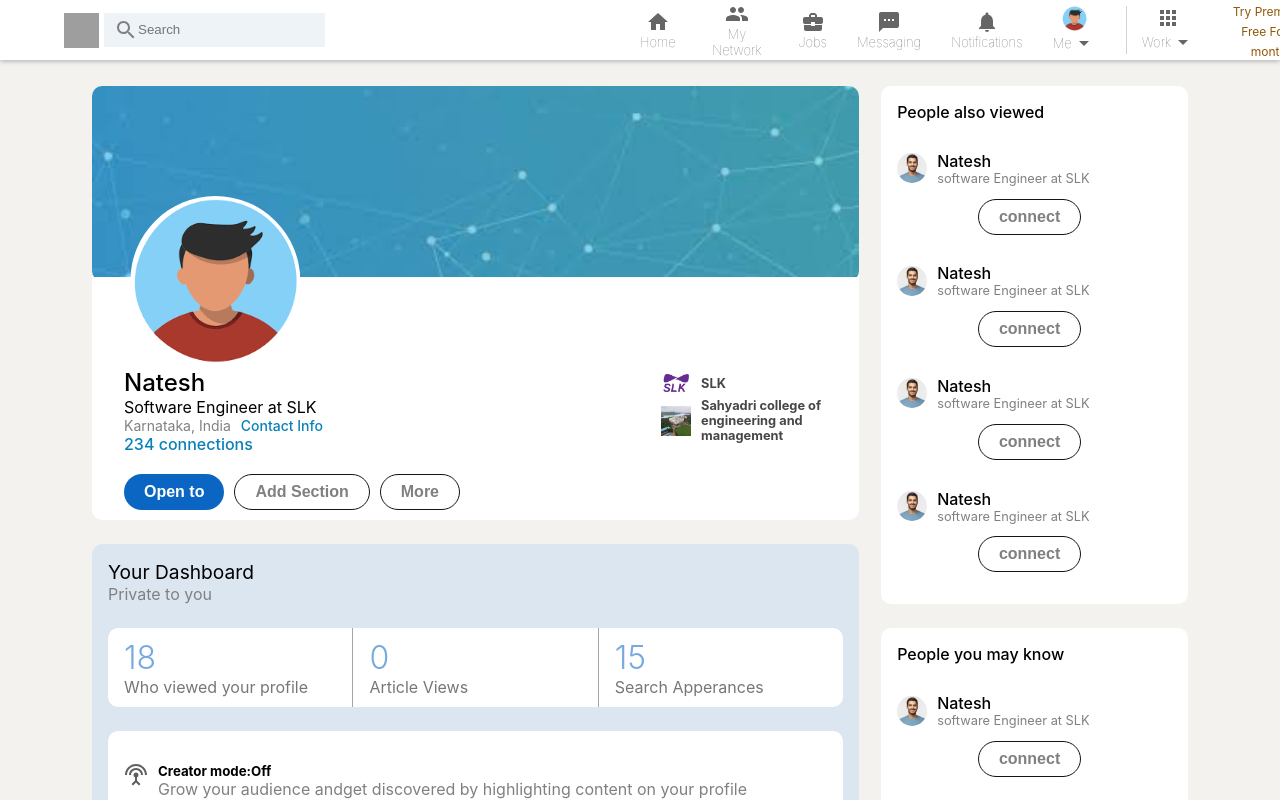
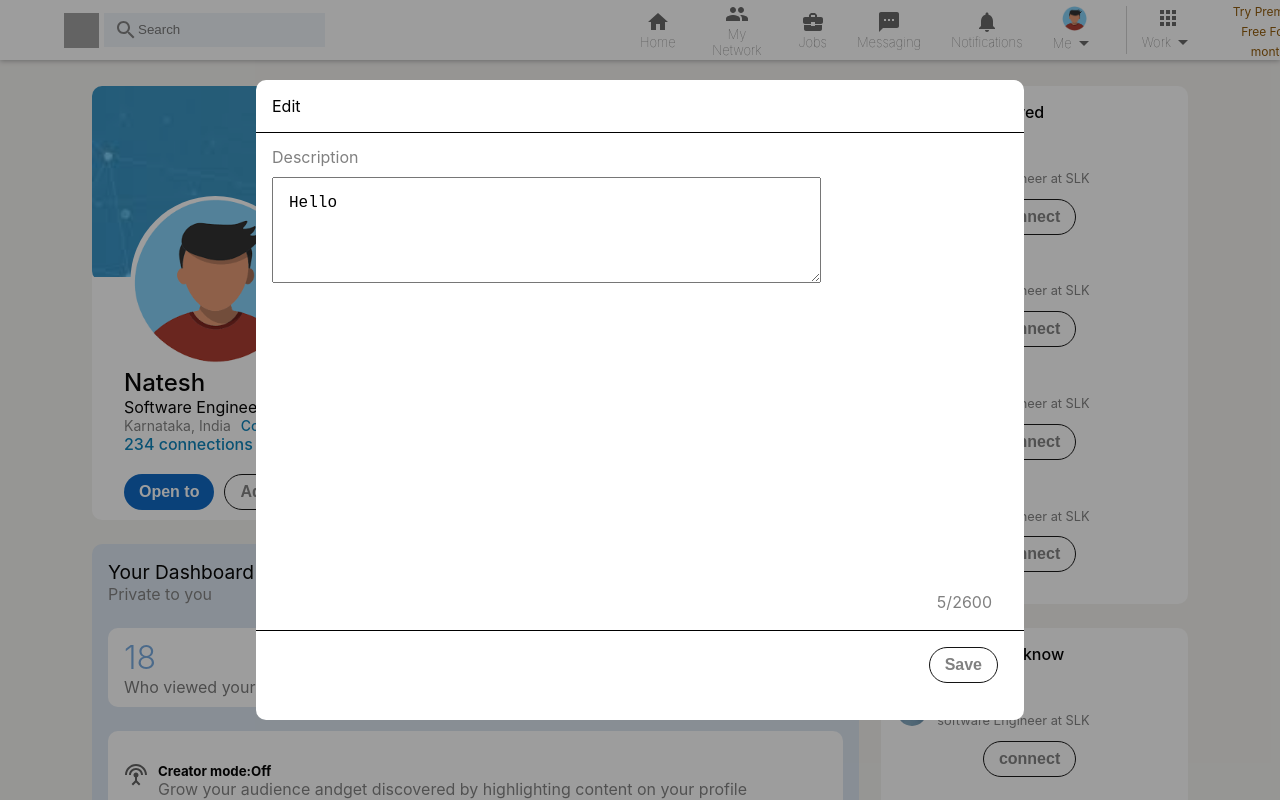
Before and after one commit to natesh245/Linkedin-clone-Ui, a React (Create React App) app: page / in a window 1280 px wide. Shown: the top 800 px of the page. Built offline with nearby package versions, Linux system fonts and the light colour scheme; grey boxes are pictures that could not be loaded.

Commit message:
added Edit Summary

```diff
--- a/src/Components/Button/CurveButton/CurveButton.css
+++ b/src/Components/Button/CurveButton/CurveButton.css
@@ -1,6 +1,6 @@
 .curve-button {
   border-radius: 20px;
-  padding: 8px 20px;
+  padding: 8px 15px;
   font-size: 1rem;
   font-weight: bold;
   background-color: white;
--- a/src/Components/Dialog/Dialog.css
+++ b/src/Components/Dialog/Dialog.css
@@ -13,6 +13,7 @@
 .dialog__header {
   border-bottom: 1px solid black;
   padding: 1rem;
+
   text-align: left;
 }
 
@@ -23,9 +24,10 @@
 
 .dialog__content {
   width: 100%;
-  height: 90%;
+  height: 70%;
+  position: absolute;
+  top: 3.2rem;
   overflow-y: scroll;
-  background-color: antiquewhite;
 }
 
 .dialog__footer {
@@ -35,7 +37,7 @@
   justify-content: space-between;
 
   width: 100%;
-  height: 5%;
+
   position: absolute;
-  bottom: 5%;
+  top: 86%;
 }
--- /dev/null
+++ b/src/Components/Profile/About/EditSummary/EditSummary.css
@@ -0,0 +1,31 @@
+.edit-summary {
+  width: 100%;
+
+  height: 100%;
+  position: relative;
+}
+
+.edit-summary label {
+  display: block;
+  text-align: left;
+  padding-bottom: 10px;
+  color: gray;
+}
+
+.edit-summary div {
+  position: absolute;
+  left: 1rem;
+  top: 1rem;
+}
+
+textarea {
+  padding: 1rem;
+  font-size: 1rem;
+}
+
+.char-count {
+  color: gray;
+  position: fixed;
+  top: 80%;
+  right: 2rem;
+}
--- /dev/null
+++ b/src/Components/Profile/About/EditSummary/EditSummary.js
@@ -0,0 +1,25 @@
+import "./EditSummary.css";
+import { useState } from "react";
+
+function EditSummary() {
+  const [text, setText] = useState("Hello");
+  return (
+    <div className="edit-summary">
+      <div className="edit-description">
+        <label for="textarea">Description</label>
+        <textarea
+          id="textarea"
+          rows="4"
+          cols="50"
+          maxlength="2600"
+          onChange={(e) => setText(e.target.value)}
+        >
+          {text}
+        </textarea>
+      </div>
+      <p className="char-count">{text.length}/2600</p>
+    </div>
+  );
+}
+
+export default EditSummary;
--- a/src/Pages/Profile/Profile.js
+++ b/src/Pages/Profile/Profile.js
@@ -8,12 +8,15 @@
 import Education from "../../Components/Profile/Education/Education";
 import Suggestion from "../../Components/Profile/Suggestion/Suggestion";
 import Dialog from "../../Components/Dialog/Dialog";
+import EditSummary from "../../Components/Profile/About/EditSummary/EditSummary";
 
 function Profile() {
   return (
     <div className="profile">
       <div className="profile__left">
-        <Dialog title="Edit" isOpen={false} />
+        <Dialog title="Edit" isOpen={true}>
+          <EditSummary />
+        </Dialog>
         <ProfileMain />
         <Dashboard />
         <About />
```
